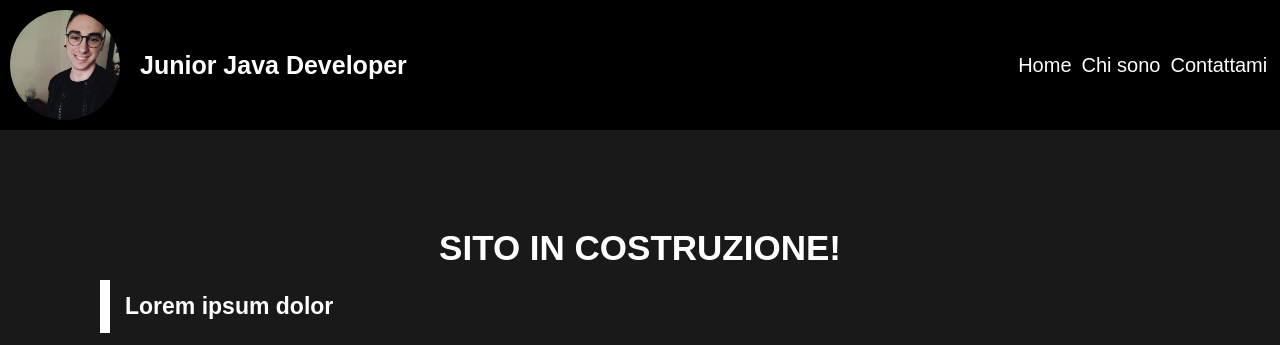
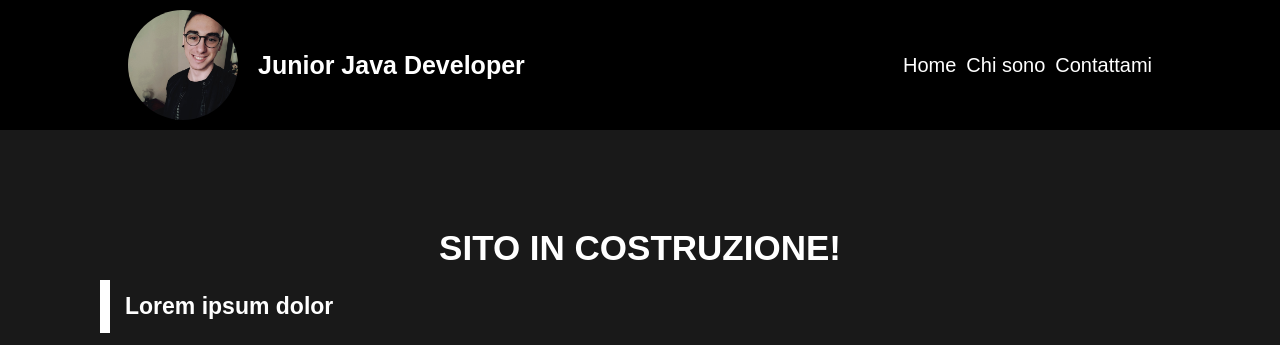
Before and after one commit to kan3ki1997/Niki-Pera, a plain HTML site: page index.html in a window 1280 px wide. Shown: the top 345 px of the page. Drawn offline with Linux system fonts and the light colour scheme.

Commit message:
fix vari

```diff
--- a/index.html
+++ b/index.html
@@ -17,13 +17,13 @@
       </div>
       <h1 class="title">Junior Java Developer</h1>
     </div>
-    <nav>
-      <ul class="menu">
+    <nav class="menu">
+      <ul>
         <li><a href="#">Home</a></li>
         <li><a href="#">Chi sono</a></li>
         <li><a href="#">Contattami</a></li>
       </ul>
-    </nav>
+    </navclass>
   </header>
   <main>
     <div>
--- a/style.css
+++ b/style.css
@@ -52,22 +52,23 @@ table {
 /* fine reset css */
 header {
   display: flex;
-  height: 110px;
-  width: 99%;
-  justify-content: space-between;
-  align-items: center;
-  background-color: rgb(0, 0, 0);
-  color: white;
-  padding: 10px;
   position: fixed;
   top: 0;
   left: 0;
+  right: 0;
+  height: 110px;
+  background-color: black;
+  color: white;
+  align-items: center;
+  justify-content: space-between;
+  padding: 10px 10%;
   z-index: 10000;
 }
 
 .prova {
   display: flex;
   align-items: center;
+  margin-right: 10px;
 }
 
 .title {
@@ -90,7 +91,7 @@ header {
   height: auto;
 }
 
-.menu {
+.menu ul {
   display: flex;
   flex-wrap: wrap;
 }
@@ -101,6 +102,10 @@ header {
   color: white;
   font-family: sans-serif;
   font-size: 20px;
+}
+
+.menu ul li:last-child a{
+  margin-right: 0px;
 }
 
 @keyframes hoverMenu {
@@ -118,11 +123,10 @@ header {
   font-size: 25px;
   border-bottom: solid white 2px;
   animation-name: hoverMenu;
-  animation-duration: 0.5s;
+  animation-duration: 0.7s;
 }
 
 main {
-  display: flex;
   background-color: rgb(25, 25, 25);
   font-family: sans-serif;
   padding: 100px;
```
